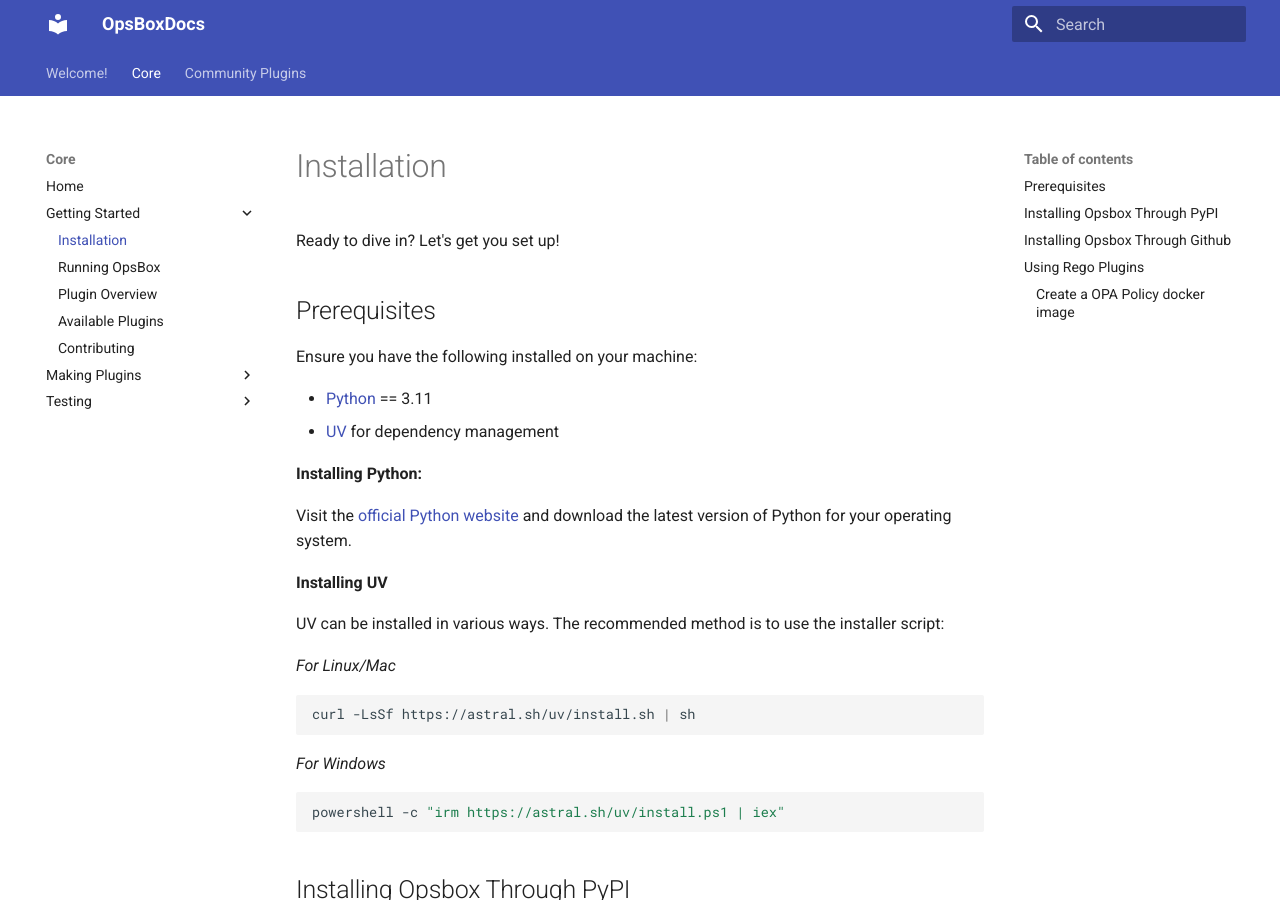
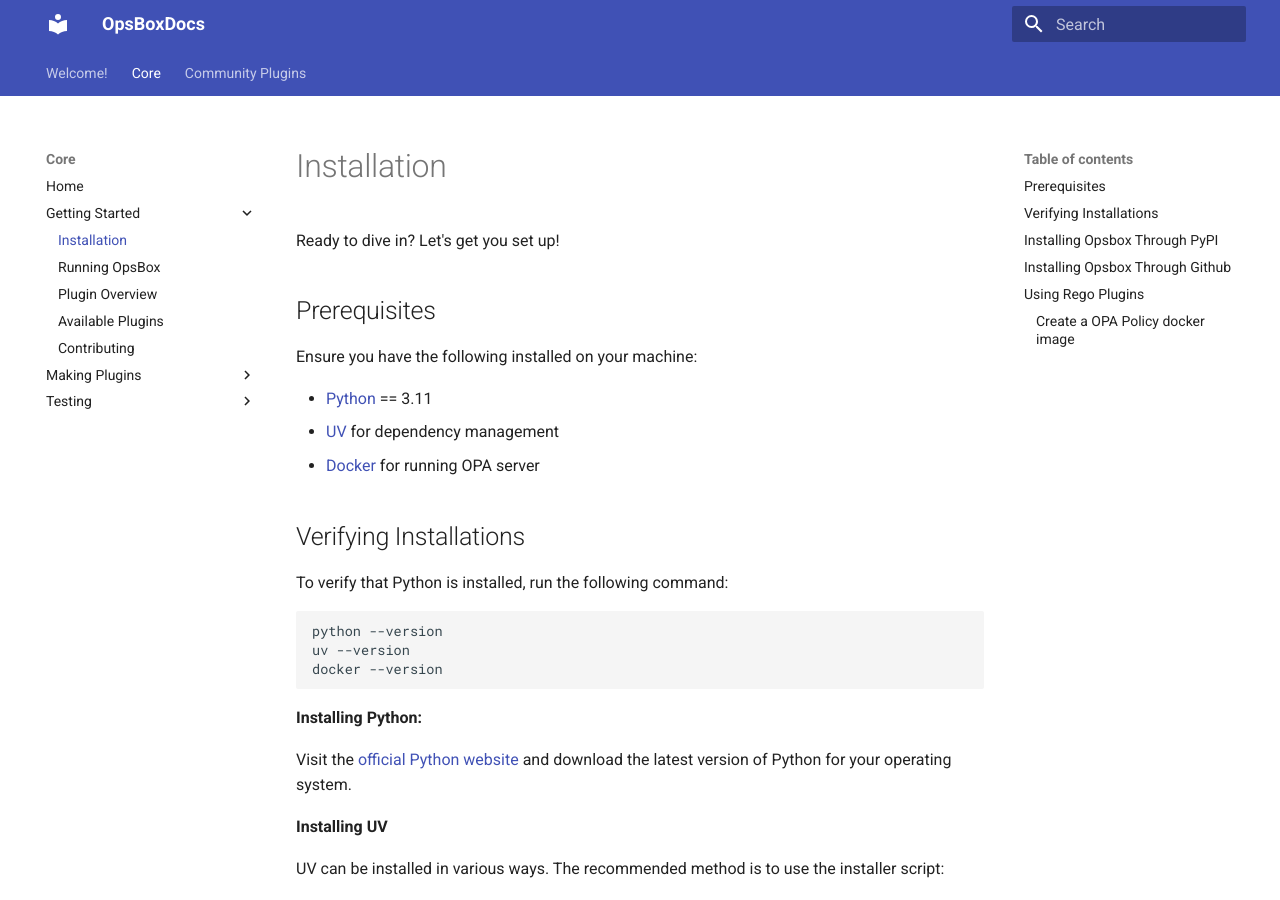
Before and after one commit to sudoersllc/opsbox-docs, an MkDocs documentation site: the page built from docs/core/getting_started/installation.md, in a window 1280 px wide and 900 px high. Built offline with MkDocs 1.6.1 and Material for MkDocs 9.7.7, drawn with Linux system fonts in a browser that asks for light colours.

Commit message:
Update installation documentation to include Docker and verification steps

````diff
--- a/docs/core/getting_started/installation.md
+++ b/docs/core/getting_started/installation.md
@@ -7,6 +7,18 @@ Ensure you have the following installed on your machine:
 
 - [Python](https://www.python.org/downloads/) == 3.11
 - [UV](https://docs.astral.sh/uv/) for dependency management
+- [Docker](https://docs.docker.com/engine/install/) for running OPA server
+
+## Verifying Installations
+
+To verify that Python is installed, run the following command:
+
+```bash
+python --version
+uv --version
+docker --version
+```
+
 
 **Installing Python:**
 
````
